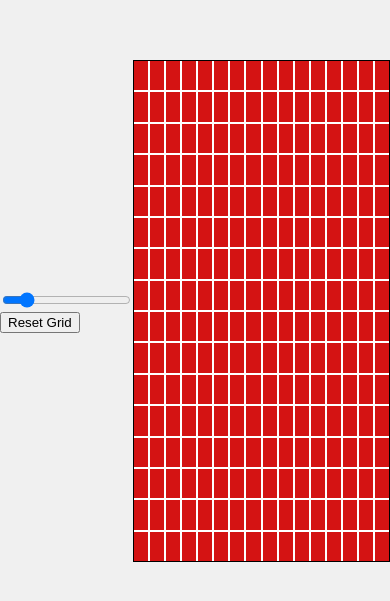
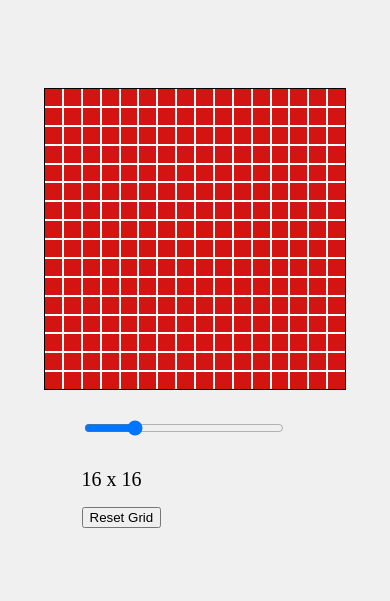
Before and after one commit to rafsanzi-ludhi/SketchMaze, a plain HTML site: page index.html in a window 390 px wide. Shown: the part 111-712 px from the top of the page. Drawn offline with Linux system fonts and the light colour scheme.

Commit message:
update added media query for mobile

```diff
--- a/index.html
+++ b/index.html
@@ -9,9 +9,11 @@
 </head>
 <body>
     <div class="controls">
-        <input type="range" min="1" max="100" value="16" class="slider" id="gridSize">
+        <input type="range" min="1" max="64" value="16" class="slider" id="gridSize">
+        <p id="gridSizeDisplay">16 x 16</p>
         <button id="resetButton">Reset Grid</button>
     </div>
+
     <div class="container">
         <!-- Making the 16 by 16 boxes in javascript to fill in here -->
     </div>
--- a/script.js
+++ b/script.js
@@ -1,19 +1,45 @@
-document.addEventListener('DOMContentLoaded', () => { // When the DOM is loaded
-    const container = document.querySelector('.container'); // Select the container
+document.addEventListener('DOMContentLoaded', () => {
+    const container = document.querySelector('.container');
     const resetButton = document.getElementById('resetButton');
     const gridSize = document.getElementById('gridSize');
-
-    for (let i = 0; i < 256; i++) { // Create 256 divs with the class 'squares'
-        const squares = document.createElement('div'); // Create a div
-        squares.classList.add('squares'); // Add the class 'squares' to the div
-
-        // Add mouseover event listener to each box
-        squares.addEventListener('mouseover', () => {
-            // add a class to the div for black color
-            squares.classList.add('black');
-        });
+    const gridSizeDisplay = document.getElementById('gridSizeDisplay');
 
 
-        container.appendChild(squares); // Append the div to the container
+    function createGrid(size) {
+        // Remove existing squares
+        while (container.firstChild) {
+            container.firstChild.remove();
+        }
+
+        // Update the CSS grid
+        container.style.gridTemplateColumns = `repeat(${size}, 1fr)`;
+        container.style.gridTemplateRows = `repeat(${size}, 1fr)`;
+
+        // Create new squares
+        for (let i = 0; i < size * size; i++) {
+            const squares = document.createElement('div'); // Create a div element
+            squares.classList.add('squares'); // Add the squares class to the div element
+
+            squares.addEventListener('mouseover', () => {
+                squares.classList.add('black');
+            });
+
+            container.appendChild(squares);
+        }
     }
+
+    // Update the display whenever the slider value changes
+    gridSize.addEventListener('input', () => {
+        gridSizeDisplay.textContent = `${gridSize.value} x ${gridSize.value}`;
+    });
+
+
+    // Initialize the grid with 16x16 squares
+    createGrid(16);
+
+    // When the reset button is clicked, recreate the grid with the slider value
+    resetButton.addEventListener('click', () => {
+        let size = gridSize.value;
+        createGrid(size);
+    });
 });
--- a/style.css
+++ b/style.css
@@ -27,3 +27,66 @@ body {
 .black {
     background-color: #000000;
 }
+
+.controls {
+    margin-right: 20px;
+}
+
+#gridSize {
+    width: 200px;
+    margin-right: 5px;
+}
+
+#gridSizeDisplay {
+    font-size: 20px;
+}
+
+
+/* Styles for screens smaller than 600px (like mobiles) */
+@media (max-width: 1200px) {
+    .controls {
+        justify-content: center;
+    }
+}
+
+@media (max-width: 850px) {
+    .controls {
+        gap: 50px;
+    }
+
+    #gridSizeDisplay {
+        width: 150px;
+        gap: 16px;
+        margin-bottom: ;
+    }
+
+    #gridSize {
+        margin-bottom: -4px;
+    }
+
+    .container {
+        width: 400px;
+        height: 400px;
+    }
+}
+
+@media (max-width: 650px) {
+    body {
+        font-size: 50px;
+        flex-direction: column-reverse;
+    }
+
+    /* get the input */
+    #gridSize {
+        margin-bottom: -50px;
+    }
+
+    #gridSizeDisplay {
+        margin-bottom: -15px;
+    }
+
+    .container {
+        width: 300px;
+        height: 300px;
+    }
+}
```
